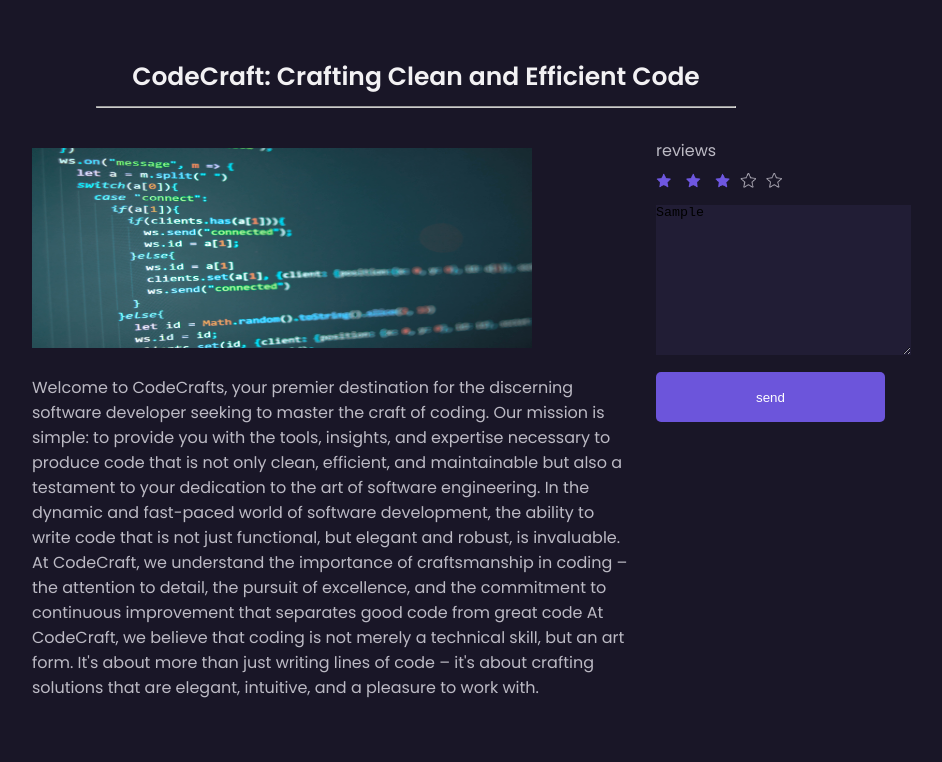
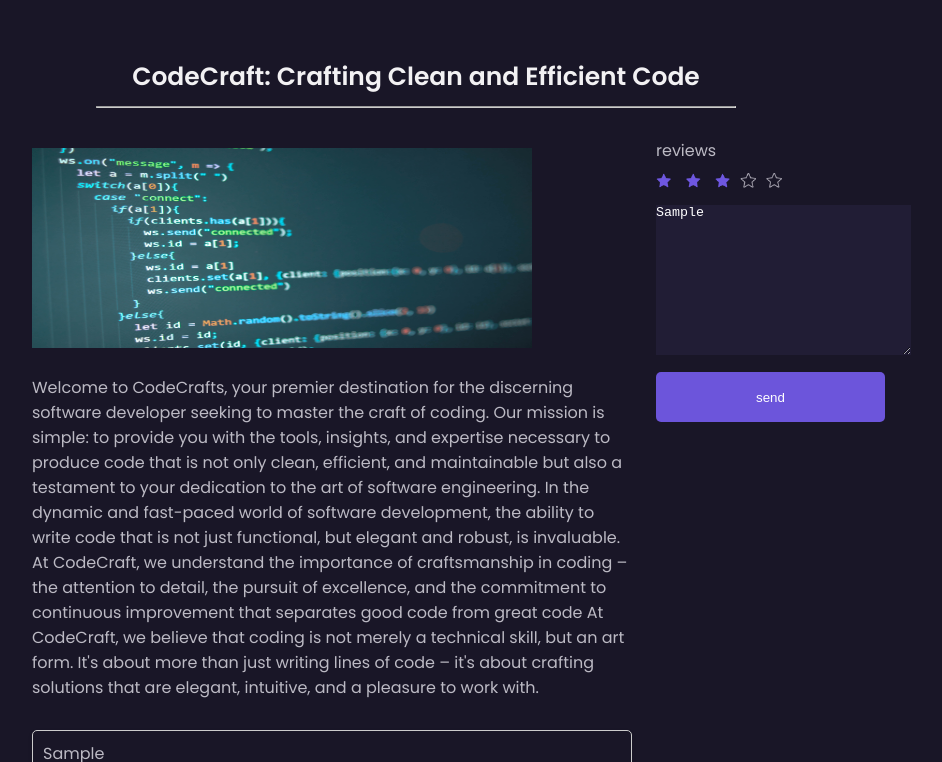
Before and after one commit to kirengamartial/My-Brand, a plain HTML site: page ContentBlog.html in a window 1280 px wide. Both pictures are taken after typing "Sample" into the empty fields and a click on the input "send". Shown: the part 38-800 px from the top of the page, without its empty margins (224-1166 px from the left). Drawn offline with nearby package versions, Linux system fonts and the light colour scheme.

Commit message:
comment on blog

```diff
--- a/ContentBlog.html
+++ b/ContentBlog.html
@@ -102,14 +102,15 @@
 
                             At CodeCraft, we believe that coding is not merely a technical skill, but an art form. It's about more than just writing lines of code – it's about crafting solutions that are elegant, intuitive, and a pleasure to work with.</p>
                     </div>
+                    <div class="holderr"></div>
                  </div>
                  <div class="reviews">
                     <p>reviews</p>
                      <img src="/assets/img/Group 24.png" alt="">
-                     <form action="#">
+                     <form id="CommentForm">
                         <textarea name="comment" class="comment" id="comment" cols="30" rows="10"></textarea>
-                        <input type="button" class="button__comment" value="send">
-                     </form>
+                        <input type="submit" class="button__comment" value="send">
+                    </form>
                  </div>
                 </div>
             </section>
@@ -157,6 +158,43 @@
             <p class="footer__copy">&#169; Martial. All right reserved</p>
          </div>
         </footer>
-        <script src="js/script.js"></script>
+
+        <script>
+            const commentForm = document.getElementById('CommentForm');
+            const holderDiv = document.querySelector('.holderr');
+
+            commentForm.addEventListener('submit', (e) => {
+                e.preventDefault();
+                const comment = document.getElementById('comment').value;
+
+                let existingComments = JSON.parse(localStorage.getItem('comments')) || [];
+
+                existingComments.push(comment);
+
+                localStorage.setItem('comments', JSON.stringify(existingComments));
+                console.log(existingComments)
+
+                displayComments(existingComments);
+            });
+
+            const displayComments = (comments) => {
+                holderDiv.innerHTML = '';
+
+                comments.forEach((comment) => {
+                    const commentElement = document.createElement('div');
+                    commentElement.classList.add('holder');
+                    commentElement.innerHTML = `<p>${comment}</p>`;
+                    holderDiv.appendChild(commentElement);
+                });
+            };
+
+            const storedComments = JSON.parse(localStorage.getItem('comments'));
+
+            if (storedComments) {
+                displayComments(storedComments);
+            }
+        </script>
+
+
     </body>
 </html>
--- a/styles.css
+++ b/styles.css
@@ -820,6 +820,19 @@ transform: rotate(-180deg);
   font-size: 25px;
 
 }
+.holderr {
+  margin-top: 30px;
+}
+.holder {
+  border-radius: 5px;
+  border: 1px solid #ccc;
+  padding: 10px;
+  background-color: #191627;
+  box-shadow: 0 2px 4px rgba(0, 0, 0, 0.1);
+}
+.holder {
+  margin-top: 10px;
+}
 .reviews {
   max-width: 200px;
 }
@@ -846,6 +859,7 @@ transform: rotate(-180deg);
 .comment {
   background-color: #211D35;
   border: none;
+  color: white;
   margin-bottom: 10px;
 }
 .comment::placeholder {
@@ -858,6 +872,7 @@ transform: rotate(-180deg);
   background-color: #6C55DB;
   color: white;
   font-weight: 500;
+  cursor: pointer;
   border-radius: 5px;
 }
 
```
